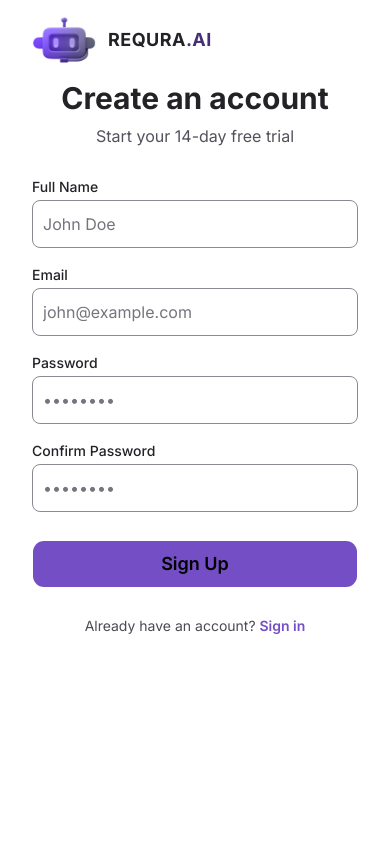
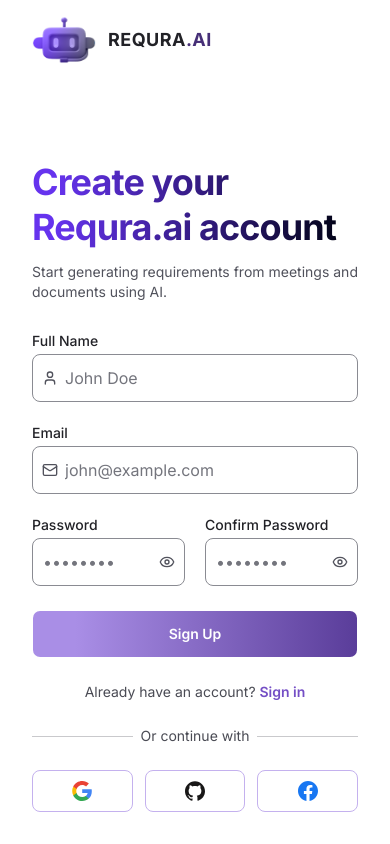
Before and after one commit to Requra/frontend, a React (Vite) app: page /auth/register in a window 390 px wide. Built offline with nearby package versions, Linux system fonts and the light colour scheme.

Commit message:
feat: Add social authentication component and enhance register ui.

```diff
--- /dev/null
+++ b/src/features/auth/components/BrandsButtons.tsx
@@ -0,0 +1,75 @@
+import { Button } from "@/components/ui/Button/Button";
+
+const BrandsButtons = () => {
+  return (
+    <>
+      <div className="relative">
+        <div className="absolute inset-0 flex items-center">
+          <div className="w-full border-t border-neutral-100" />
+        </div>
+        <div className="relative flex justify-center text-sm">
+          <span className="bg-white px-2 text-neutral-600">
+            Or continue with
+          </span>
+        </div>
+      </div>
+
+      <div className="flex items-center justify-center gap-3">
+        {/* Google */}
+        <Button type="button" variant="outline" className="flex-1 h-[42px]">
+          <svg
+            viewBox="0 0 533.5 544.3"
+            xmlns="http://www.w3.org/2000/svg"
+            aria-label="Google"
+            className="size-5"
+          >
+            <path
+              d="M533.5 278.4c0-18.5-1.5-37.1-4.7-55.3H272.1v104.8h147c-6.1 33.8-25.7 63.7-54.4 82.7v68h87.7c51.5-47.4 81.1-117.4 81.1-200.2z"
+              fill="#4285F4"
+            />
+            <path
+              d="M272.1 544.3c73.4 0 135.3-24.1 180.4-65.7l-87.7-68c-24.4 16.6-55.9 26-92.6 26-71 0-131.2-47.9-152.8-112.3H28.9v70.1c46.2 91.9 140.3 149.9 243.2 149.9z"
+              fill="#34A853"
+            />
+            <path
+              d="M119.3 324.3c-11.4-33.8-11.4-70.4 0-104.2V150H28.9c-38.6 76.9-38.6 167.5 0 244.4l90.4-70.1z"
+              fill="#FBBC04"
+            />
+            <path
+              d="M272.1 107.7c38.8-.6 76.3 14 104.4 40.8l77.7-77.7C405 24.6 339.7-.8 272.1 0 169.2 0 75.1 58 28.9 150l90.4 70.1c21.5-64.5 81.8-112.4 152.8-112.4z"
+              fill="#EA4335"
+            />
+          </svg>
+        </Button>
+
+        {/* GitHub */}
+        <Button type="button" variant="outline" className="flex-1 h-[42px]">
+          <svg
+            viewBox="0 0 24 24"
+            xmlns="http://www.w3.org/2000/svg"
+            aria-label="GitHub"
+            className="size-5"
+            fill="#181717"
+          >
+            <path d="M12 .297c-6.63 0-12 5.373-12 12 0 5.303 3.438 9.8 8.205 11.385.6.113.82-.258.82-.577 0-.285-.01-1.04-.015-2.04-3.338.724-4.042-1.61-4.042-1.61C4.422 18.07 3.633 17.7 3.633 17.7c-1.087-.744.084-.729.084-.729 1.205.084 1.838 1.236 1.838 1.236 1.07 1.835 2.809 1.305 3.495.998.108-.776.417-1.305.76-1.605-2.665-.3-5.466-1.332-5.466-5.93 0-1.31.465-2.38 1.235-3.22-.135-.303-.54-1.523.105-3.176 0 0 1.005-.322 3.3 1.23.96-.267 1.98-.399 3-.405 1.02.006 2.04.138 3 .405 2.28-1.552 3.285-1.23 3.285-1.23.645 1.653.24 2.873.12 3.176.765.84 1.23 1.91 1.23 3.22 0 4.61-2.805 5.625-5.475 5.92.42.36.81 1.096.81 2.22 0 1.606-.015 2.896-.015 3.286 0 .315.21.69.825.57C20.565 22.092 24 17.592 24 12.297c0-6.627-5.373-12-12-12" />
+          </svg>
+        </Button>
+
+        {/* Facebook */}
+        <Button type="button" variant="outline" className="flex-1 h-[42px]">
+          <svg
+            viewBox="0 0 24 24"
+            xmlns="http://www.w3.org/2000/svg"
+            aria-label="Facebook"
+            className="size-5"
+            fill="#1877F2"
+          >
+            <path d="M24 12.073c0-6.627-5.373-12-12-12s-12 5.373-12 12c0 5.99 4.388 10.954 10.125 11.854v-8.385H7.078v-3.47h3.047V9.43c0-3.007 1.792-4.669 4.533-4.669 1.312 0 2.686.235 2.686.235v2.953H15.83c-1.491 0-1.956.925-1.956 1.874v2.25h3.328l-.532 3.47h-2.796v8.385C19.612 23.027 24 18.062 24 12.073z" />
+          </svg>
+        </Button>
+      </div>
+    </>
+  );
+};
+
+export default BrandsButtons;
--- a/src/features/auth/routes/Login.tsx
+++ b/src/features/auth/routes/Login.tsx
@@ -9,6 +9,7 @@ import { Input } from "@/components/ui/Input/Input";
 import { paths } from "@/routes/paths";
 import { EyeIcon, MailIcon } from "lucide-react";
 import { Checkbox } from "@/components/ui/Checkbox/checkbox";
+import BrandsButtons from "../components/BrandsButtons";
 
 export const LoginPage = () => {
   const navigate = useNavigate();
@@ -45,7 +46,7 @@ export const LoginPage = () => {
           <h1 className="text-display leading-tight tracking-tight font-bold text-gradient-primary">
             Welcome Back to Requra.ai
           </h1>
-            <p className="text-neutral-500 mt-3 text-body-lg">
+          <p className="text-neutral-500 mt-3 text-body-md">
             Sign in to access your AI-powered requirements workspace.
           </p>
         </div>
@@ -72,10 +73,7 @@ export const LoginPage = () => {
           <div className="flex items-center justify-between">
             <div className="flex items-center gap-2">
               <Checkbox id="remember-me" />
-                <label
-                  htmlFor="remember-me"
-                  className="text-sm text-neutral-600"
-                >
+              <label htmlFor="remember-me" className="text-sm text-neutral-600">
                 Remember me
               </label>
             </div>
@@ -109,83 +107,7 @@ export const LoginPage = () => {
             </Link>
           </div>
 
-            <div className="relative">
-              <div className="absolute inset-0 flex items-center">
-                <div className="w-full border-t border-neutral-100" />
-              </div>
-              <div className="relative flex justify-center text-sm">
-                <span className="bg-white px-2 text-neutral-600">
-                  Or continue with
-                </span>
-              </div>
-            </div>
-
-            <div className="flex items-center justify-center gap-3">
-              {/* Google */}
-              <Button
-                type="button"
-                variant="outline"
-                className="flex-1 h-[42px]"
-              >
-                <svg
-                  viewBox="0 0 533.5 544.3"
-                  xmlns="http://www.w3.org/2000/svg"
-                  aria-label="Google"
-                  className="size-5"
-                >
-                  <path
-                    d="M533.5 278.4c0-18.5-1.5-37.1-4.7-55.3H272.1v104.8h147c-6.1 33.8-25.7 63.7-54.4 82.7v68h87.7c51.5-47.4 81.1-117.4 81.1-200.2z"
-                    fill="#4285F4"
-                  />
-                  <path
-                    d="M272.1 544.3c73.4 0 135.3-24.1 180.4-65.7l-87.7-68c-24.4 16.6-55.9 26-92.6 26-71 0-131.2-47.9-152.8-112.3H28.9v70.1c46.2 91.9 140.3 149.9 243.2 149.9z"
-                    fill="#34A853"
-                  />
-                  <path
-                    d="M119.3 324.3c-11.4-33.8-11.4-70.4 0-104.2V150H28.9c-38.6 76.9-38.6 167.5 0 244.4l90.4-70.1z"
-                    fill="#FBBC04"
-                  />
-                  <path
-                    d="M272.1 107.7c38.8-.6 76.3 14 104.4 40.8l77.7-77.7C405 24.6 339.7-.8 272.1 0 169.2 0 75.1 58 28.9 150l90.4 70.1c21.5-64.5 81.8-112.4 152.8-112.4z"
-                    fill="#EA4335"
-                  />
-                </svg>
-              </Button>
-
-              {/* GitHub */}
-              <Button
-                type="button"
-                variant="outline"
-                className="flex-1 h-[42px]"
-              >
-                <svg
-                  viewBox="0 0 24 24"
-                  xmlns="http://www.w3.org/2000/svg"
-                  aria-label="GitHub"
-                  className="size-5"
-                  fill="#181717"
-                >
-                  <path d="M12 .297c-6.63 0-12 5.373-12 12 0 5.303 3.438 9.8 8.205 11.385.6.113.82-.258.82-.577 0-.285-.01-1.04-.015-2.04-3.338.724-4.042-1.61-4.042-1.61C4.422 18.07 3.633 17.7 3.633 17.7c-1.087-.744.084-.729.084-.729 1.205.084 1.838 1.236 1.838 1.236 1.07 1.835 2.809 1.305 3.495.998.108-.776.417-1.305.76-1.605-2.665-.3-5.466-1.332-5.466-5.93 0-1.31.465-2.38 1.235-3.22-.135-.303-.54-1.523.105-3.176 0 0 1.005-.322 3.3 1.23.96-.267 1.98-.399 3-.405 1.02.006 2.04.138 3 .405 2.28-1.552 3.285-1.23 3.285-1.23.645 1.653.24 2.873.12 3.176.765.84 1.23 1.91 1.23 3.22 0 4.61-2.805 5.625-5.475 5.92.42.36.81 1.096.81 2.22 0 1.606-.015 2.896-.015 3.286 0 .315.21.69.825.57C20.565 22.092 24 17.592 24 12.297c0-6.627-5.373-12-12-12" />
-                </svg>
-              </Button>
-
-              {/* Facebook */}
-              <Button
-                type="button"
-                variant="outline"
-                className="flex-1 h-[42px]"
-              >
-                <svg
-                  viewBox="0 0 24 24"
-                  xmlns="http://www.w3.org/2000/svg"
-                  aria-label="Facebook"
-                  className="size-5"
-                  fill="#1877F2"
-                >
-                  <path d="M24 12.073c0-6.627-5.373-12-12-12s-12 5.373-12 12c0 5.99 4.388 10.954 10.125 11.854v-8.385H7.078v-3.47h3.047V9.43c0-3.007 1.792-4.669 4.533-4.669 1.312 0 2.686.235 2.686.235v2.953H15.83c-1.491 0-1.956.925-1.956 1.874v2.25h3.328l-.532 3.47h-2.796v8.385C19.612 23.027 24 18.062 24 12.073z" />
-                </svg>
-              </Button>
-            </div>
+          <BrandsButtons />
         </form>
       </div>
     </div>
--- a/src/features/auth/routes/Register.tsx
+++ b/src/features/auth/routes/Register.tsx
@@ -7,6 +7,8 @@ import { registerSchema, type RegisterCredentials } from "../types";
 import { Button } from "@/components/ui/Button/Button";
 import { Input } from "@/components/ui/Input/Input";
 import { paths } from "@/routes/paths";
+import { EyeIcon, MailIcon, UserIcon } from "lucide-react";
+import BrandsButtons from "../components/BrandsButtons";
 
 export const RegisterPage = () => {
   const navigate = useNavigate();
@@ -32,24 +34,29 @@ export const RegisterPage = () => {
       },
       onError: (err) => {
         toast.error("An error occurred: " + err.message);
-      }
+      },
     });
   };
 
   return (
-    <div className="w-full px-8 lg:px-[80px]">
+    <div className="w-full px-8 lg:px-[80px] mt-20">
       <div className="max-w-[480px] mx-auto">
-        <div className="text-center mb-8">
-          <h1 className="text-3xl font-bold text-neutral-900">Create an account</h1>
-          <p className="text-neutral-500 mt-2">Start your 14-day free trial</p>
+        <div className="mb-8">
+          <h1 className="text-4xl leading-tight tracking-tight font-bold text-gradient-primary">
+            Create your Requra.ai account
+          </h1>
+          <p className="text-neutral-500 mt-3 text-body-md">
+            Start generating requirements from meetings and documents using AI.
+          </p>
         </div>
 
-      <form onSubmit={handleSubmit(onSubmit)} className="space-y-5">
+        <form onSubmit={handleSubmit(onSubmit)} className="space-y-6">
           <Input
             label="Full Name"
             placeholder="John Doe"
             {...register("full_name")}
             error={errors.full_name?.message}
+            startIcon={<UserIcon className="text-neutral-500" />}
           />
 
           <Input
@@ -58,14 +65,18 @@ export const RegisterPage = () => {
             placeholder="john@example.com"
             {...register("email")}
             error={errors.email?.message}
+            startIcon={<MailIcon className="text-neutral-500" />}
           />
 
+          <div className="flex gap-5 items-start justify-between">
             <Input
               label="Password"
               type="password"
               placeholder="••••••••"
               {...register("password")}
               error={errors.password?.message}
+              className="flex-1 w-full"
+              endIcon={<EyeIcon className="text-neutral-500" />}
             />
 
             <Input
@@ -74,17 +85,24 @@ export const RegisterPage = () => {
               placeholder="••••••••"
               {...register("confirm_password")}
               error={errors.confirm_password?.message}
+              className="flex-1 w-full"
+              endIcon={<EyeIcon className="text-neutral-500" />}
             />
+          </div>
 
           <Button
             type="submit"
-          className="w-full h-12 text-lg rounded-xl mt-2"
+            variant="default"
+            size="default"
+            className="relative w-full overflow-hidden bg-gradient-steps text-white before:absolute before:inset-0 before:bg-gradient-steps-hover before:opacity-0 before:transition-opacity before:duration-500 hover:before:opacity-100"
             isLoading={registerMutation.isPending}
           >
+            <span className="relative z-10 w-full flex justify-center items-center">
               {registerMutation.isPending ? "Creating account..." : "Sign Up"}
+            </span>
           </Button>
 
-        <div className="text-center text-sm text-neutral-600 pt-2">
+          <div className="text-center text-sm text-neutral-600">
             Already have an account?{" "}
             <Link
               to={paths.auth.login}
@@ -93,6 +111,8 @@ export const RegisterPage = () => {
               Sign in
             </Link>
           </div>
+
+          <BrandsButtons />
         </form>
       </div>
     </div>
```
Lines whose indentation alone changed are shown as unchanged.
